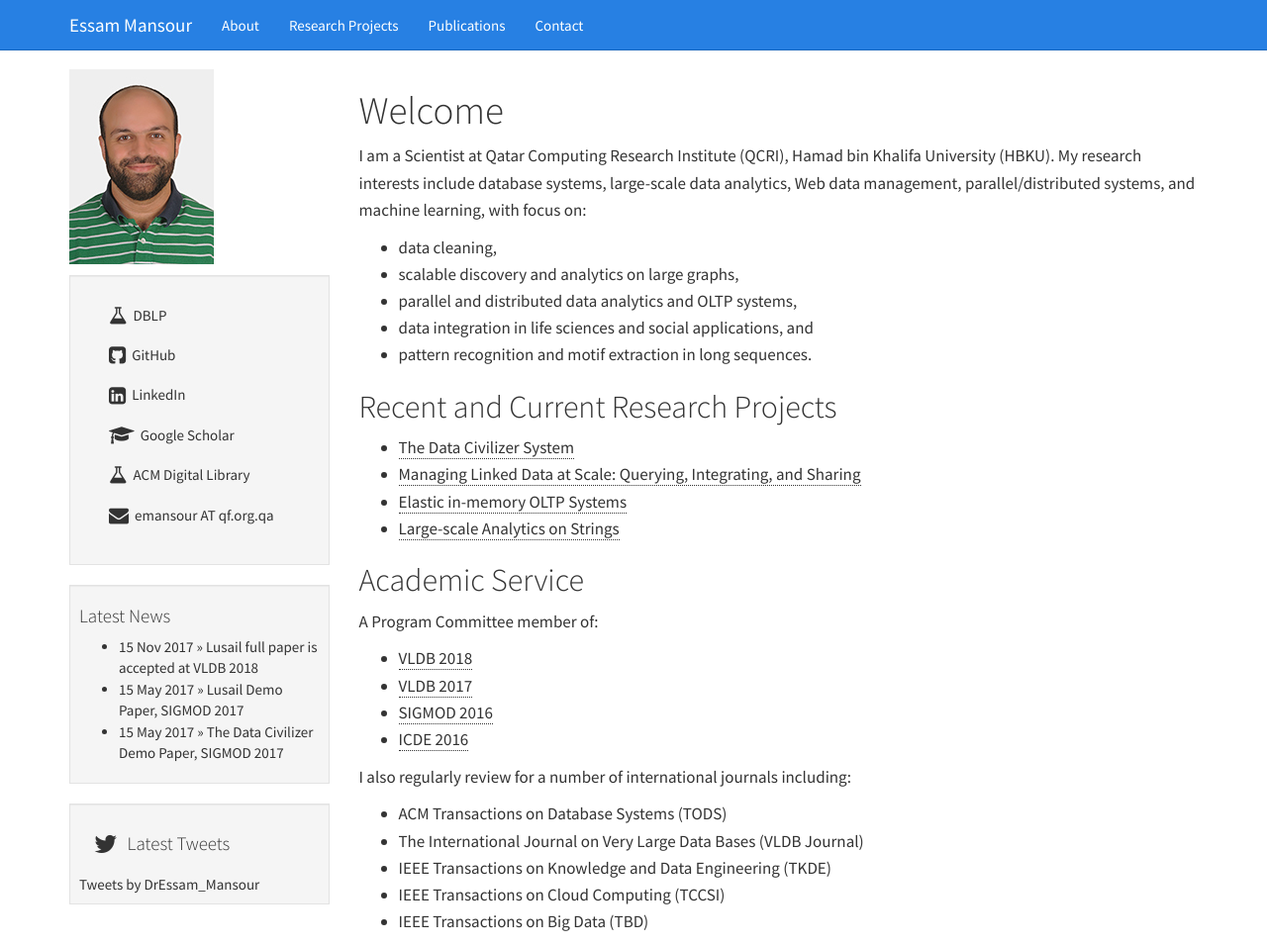
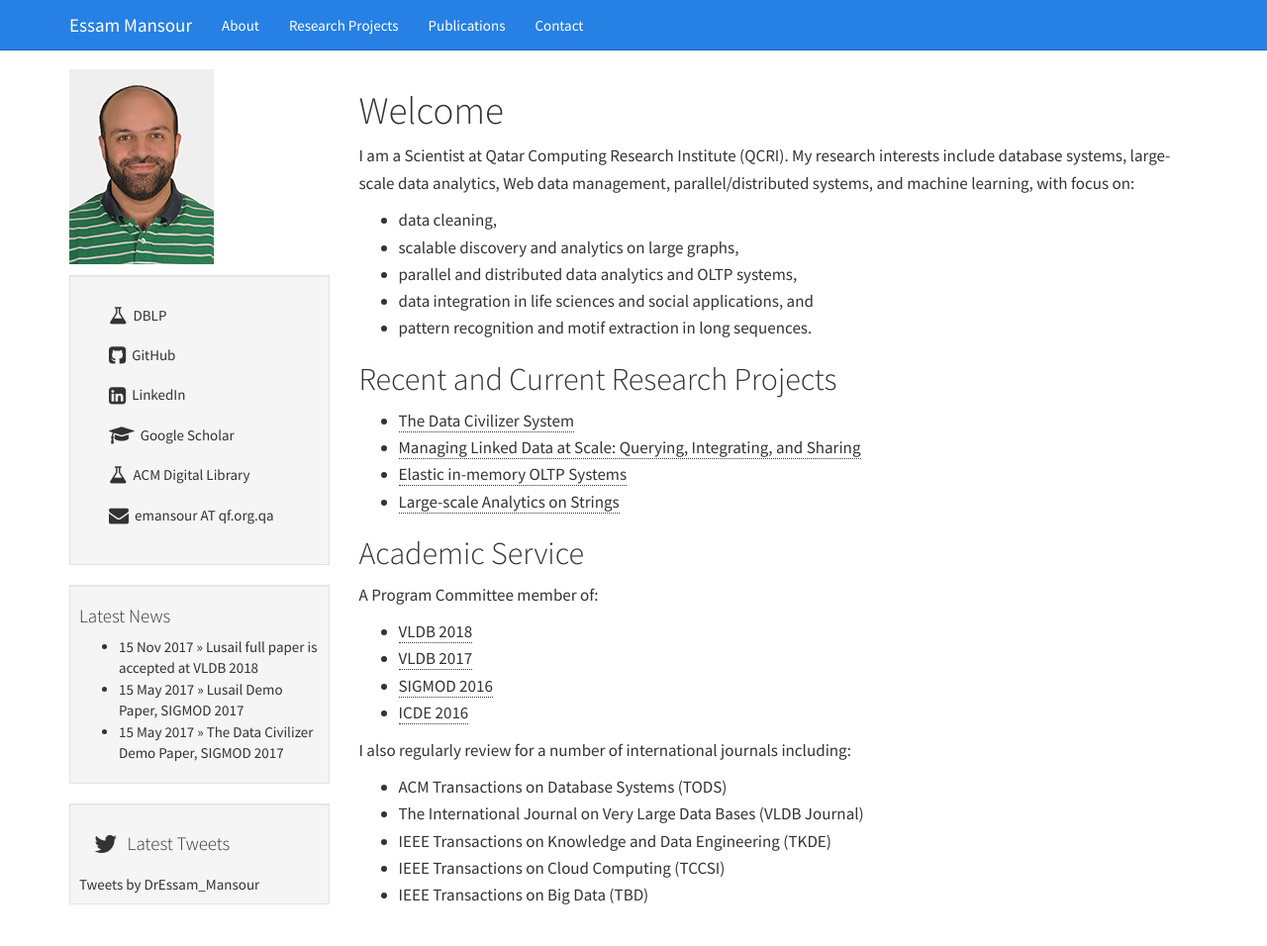
Before and after one commit to mansoure/mansoure.github.io, a Jekyll site: the page built from index.md, in a window 1280 px wide and 956 px high. Shown: the whole window at 99% size. Built offline with Jekyll 4.4.1, drawn with Linux system fonts in a browser that asks for light colours; comment, search, counter and statistics services are not loaded.

```diff
--- a/index.md
+++ b/index.md
@@ -4,7 +4,7 @@
 ---
 # Welcome
 
-I am a Scientist at Qatar Computing Research Institute (QCRI), Hamad bin Khalifa University (HBKU). My research interests include database systems, large-scale data analytics, Web data management, parallel/distributed systems, and machine learning, with focus on:
+I am a Scientist at Qatar Computing Research Institute (QCRI). My research interests include database systems, large-scale data analytics, Web data management, parallel/distributed systems, and machine learning, with focus on:
 
 - data cleaning,
 - scalable discovery and analytics on large graphs,
```
